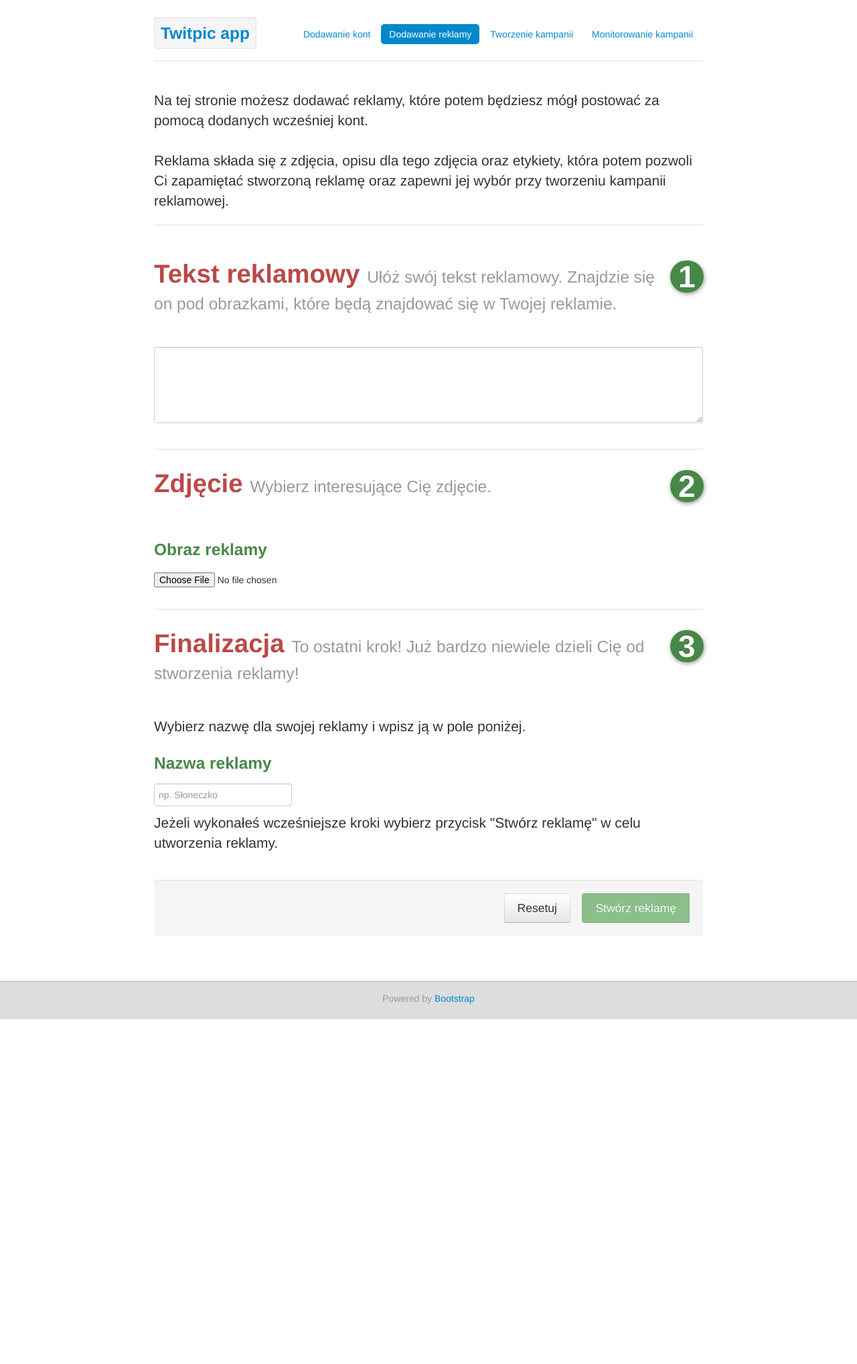
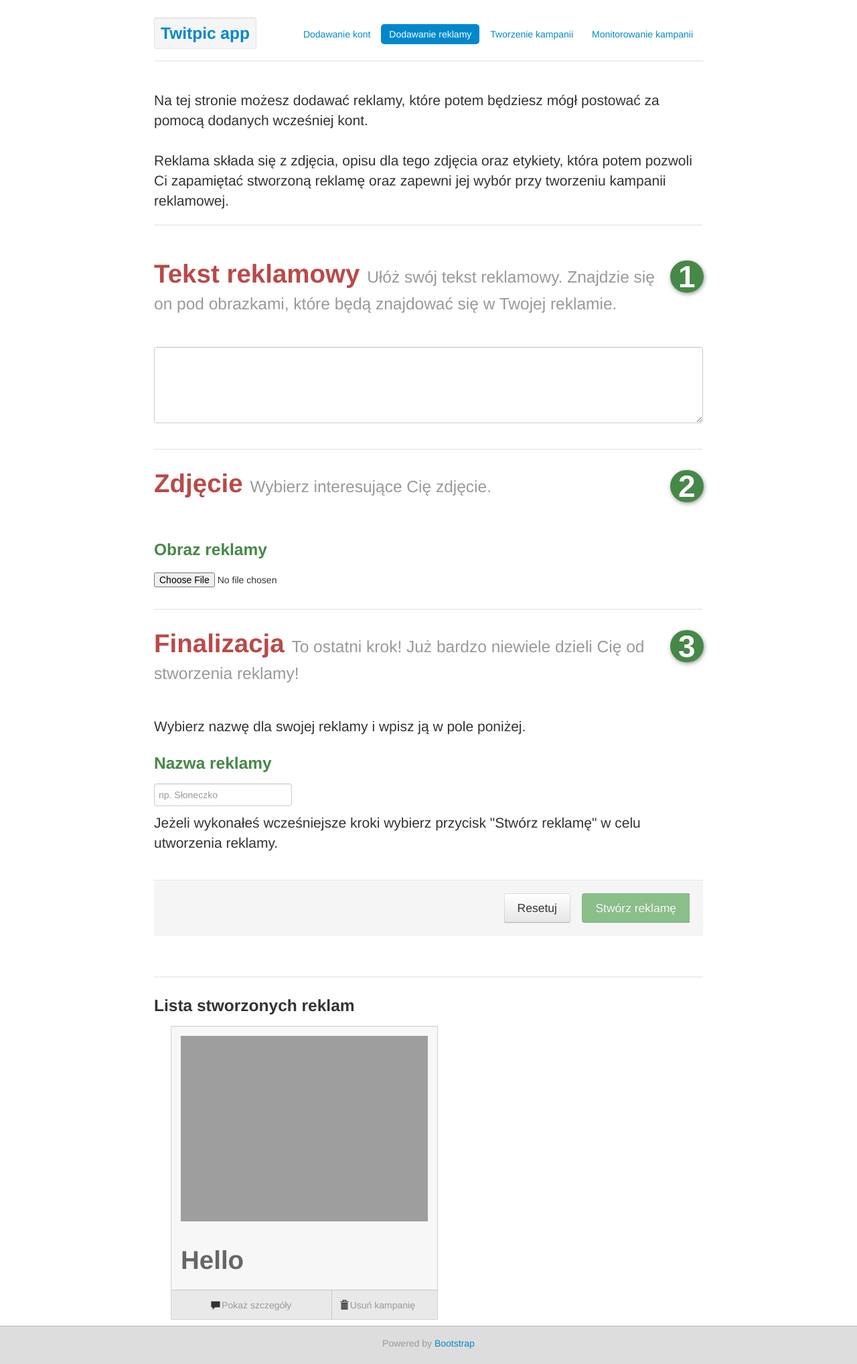
Before and after one commit to kopytek/twitpic, a PHP site: page /dodawanie-reklamy.html in a window 1280 px wide. Shown: the whole page at 67% size. Before the commit the page ends 1522 px from the top, so only its background shows below. Run offline with PHP 8.4, Linux system fonts and the light colour scheme; some libraries are stand-ins or nearby versions; grey boxes are pictures that could not be loaded.

Commit message:
working with dodawanie-reklamy, html structure for showing adds

```diff
--- a/css/style.css
+++ b/css/style.css
@@ -19,6 +19,13 @@
 			- jumbotron
 		03 Dodawanie kont
 		04 Dodawanie reklamy
+			- tworzenie reklamy
+				- etap-pierwszy
+				- etap-drugi
+				- etap-trzeci
+			- wyswietlanie reklam
+				- update
+				- deletes
 		05 Tworzenie kampanii
 			- etap-pierwszy
 			- etap-drugi
@@ -69,9 +76,9 @@ footer {
 	box-shadow: 0 -1px 1px #bbb;
 }
 .lista-kont,
-.tworzenie-reklamy,
 .tworzenie-kampanii,
-.monitorowanie-kampanii {
+.monitorowanie-kampanii,
+.wyswietlanie-reklam {
 	margin-bottom: 4em;
 }
 
@@ -156,10 +163,6 @@ section[class*="etap"] span.badge {
 	width: 100%; /* kontener, w którym jest textarea
 					będzie definiować jego długość */
 }
-.tworzenie-reklamy .etap-trzeci {
-	/*mały margines dolny by było więcej miejsca*/
-	margin-bottom: 2em;
-}
 .nazwa-reklamy-input {
 	/* powiększamy lekko input*/
 	height: 34px !important;
@@ -181,6 +184,90 @@ section[class*="etap"] span.badge {
 .row-fluid [class*="span"]:nth-child(4n+1):not(.no-margin-left) {
 	/*margin-left: 0;*/
 }
+
+/*	WYSWIETLANIE REKLAM	 */
+
+/* lekkko zmieniony well udostępniony przez bootstrap */
+.well-custom {
+	background-color: rgba(0,0,0,.03);
+	border: 1px solid rgba(0,0,0,.15);
+
+	-webkit-border-radius: 2px;
+	   -moz-border-radius: 2px;
+			border-radius: 2px;
+	-webkit-box-shadow: inset 0 1px 1px rgba(0, 0, 0, 0.05);
+	   -moz-box-shadow: inset 0 1px 1px rgba(0, 0, 0, 0.05);
+			box-shadow: inset 0 1px 1px rgba(0, 0, 0, 0.05);
+}
+ul.lista-reklam li {
+	/*min-height: 213px !important;*/
+}
+/* musimy wywalić marginesy dla pewnych elementów na liście */
+ul.lista-reklam li:nth-child(2n+1) {
+	margin-left: 0 !important;
+}
+ul.lista-reklam li:nth-child(2) {
+	margin-top: 0 !important;
+}
+.well-custom h1 {
+	color: #666;
+}
+.well-custom .img-holder,
+.well-custom .media-body,
+.well-custom .media-details {
+	padding: 1em;
+}
+/* obrazek musi być w jakimś zewnętrznym 'pudełku', który będzie miał ustalony width*/
+.well-custom .img-holder{
+
+}
+.well-custom .media-details{
+	position: relative;
+	left: 0;
+	width: 100%;
+	float: left;
+	display: none;
+}
+.well-custom .media-buttons {
+	position: relative;
+	bottom: 0;
+	left: 0;
+	width: 100%;
+	background-color: rgba(0, 0, 0, .06);
+	float: left;
+
+	border-top: 1px solid rgba(0,0,0,.15);
+}
+.well-custom .media-buttons i {
+	width: 16px;
+	-webkit-transform: scale(1.1);
+	   -moz-transform: scale(1.1);
+		    transform: scale(1.1);
+}
+.well-custom .media-buttons a {
+	color: #999;
+	border-left: 1px solid rgba(0, 0, 0, .15);
+	padding: .8em;
+	text-decoration: none;
+
+	-webkit-transition: all 0.2s ease-in-out;
+	   -moz-transition: all 0.2s ease-in-out;
+	     -o-transition: all 0.2s ease-in-out;
+			transition: all 0.2s ease-in-out;
+}
+.well-custom .media-buttons a:focus,
+.well-custom .media-buttons a:hover {
+	background-color: rgba(0, 0, 0, .1);
+}
+.well-custom .media-buttons a.pokaz-szczegoly {
+	width: 60%;
+	text-align: center;
+	border-left: none;
+}
+.well-custom .media-buttons a.usun-kampanie {
+	width: 40%;
+}
+
 
 
 /*	========================================
--- a/dodawanie-reklamy.html
+++ b/dodawanie-reklamy.html
@@ -102,58 +102,46 @@
             <p class="lead">
               Jeżeli wykonałeś wcześniejsze kroki wybierz przycisk "Stwórz reklamę" w celu utworzenia reklamy.
             </p>
-
                 <div class="form-actions btn-group pull-right">
                   <button class="btn btn-large btn-success disabled pull-right" type="submit" id="stworz-reklame-button">Stwórz reklamę</button>
                   <button type="reset" class="btn btn-large pull-right">Resetuj</button>
                 </div>
-
           </div>
           </section> <!-- etap-trzeci -->
          </fieldset>
         </form>
-        <script type="text-javascript">
-        $(function () {
-        $('#fileupload').fileupload({
-      dataType: 'json',
-      type:     'POST',
-      url:      "http://q4.maszyna.pl/api/adds",
-      formData: {
-        'name': $('#nazwaReklamy').val(),
-        'text': $('#wiadomoscDoWyslania').val()
-      },
-      add: function (e, data) {
-        data.context = $('#stworz-reklame-button');
-        $("#commercial_create_form").unbind('submit');
-        $("#commercial_create_form").submit(function(){
-          data.submit();
-          return false;
-        });
-      },
-      done: function (e, data) {
-        console.log(data);
-        if(data.result && data.result.files) {
-          $.each(data.result.files, function (index, file) {
-            $('#commercial_create_form fieldset').append('<div class="alert alert-info"><button type="button" class="close" data-dismiss="alert">&times;</button><strong>Dodano:</strong> '+file.name+'</div>');
-          });
-        }
-        else {
-          $('#commercial_create_form fieldset').prepend('<div class="alert alert-error"><button type="button" class="close" data-dismiss="alert">&times;</button><strong>Blad\' !</strong> Zła odpowiedź</div>');
-        }
-      },
-      fail: function(e, data) {
-        $('#commercial_create_form fieldset').prepend('<div class="alert alert-error"><button type="button" class="close" data-dismiss="alert">&times;</button><strong>Blad\' !</strong> niczego nie wgrałem</div>');
-      }
-    });
-  });
-  </script>
       </section> <!--  tworzenie-reklamy  -->
+      <section class="container wyswietlanie-reklam"><!-- wyswietlanie-reklam -->
+        <hr>
+        <h3>Lista stworzonych reklam</h3>
+        <div class="alert-box">
+        </div>
+        <ul class="lista-reklam row-fluid">
+          <li class="media span6" data-nazwa-kampanii="Słoneczko">
+            <div class="span12 well-custom">
+              <div class="span12 img-holder">
+                <img class="media-object" src="img/">
+              </div>
+              <div class="media-body">
+                <h1> Hello </h1>
+              </div>
+              <div class="media-details">
+                <p>Tu będą wyświetlane szczegóły.</p>
+              </div>
+              <div class="media-buttons">
+                <a href="#" class="pull-left pokaz-szczegoly" alt=""><i class="icon-comment"></i>Pokaż szczegóły</a>
+                <a href="#" class="pull-right usun-kampanie" alt=""><i class="icon-trash"></i>Usuń kampanię</a>
+              </div>
+            </div>
+          </li>
+        </ul>
+      </section>
     </div>
     <footer id="footer" class="navbar-bottom">
       <div class="container footer">
         <p class="muted text-center">
           Powered by <a href="http://twitter.github.com/bootstrap/" title="Twitter Bootstrap" alt="Twitter Bootstrap">Bootstrap</a>
-          <!-- , <a href="http://bootswatch.com/readable/" title="Readable Theme" alt="Readable Theme">Readable</a> theme from <a href="http://bootswatch.com/" title="Bootswatch.com" alt="Bootswatch.com">Bootswatch.com</a> -->
+          <!-- , <a href="http://bootswatch.com/readable/" title="Readable Theme" alt="Readable Theme">Readable</a> theme from <a href="http://bootswatch.com/" title="Bootswatch.com" alt="Bootswatch.com">Bootswatch.com</a>
         </p>
       </div>
     </footer>
--- a/index.html
+++ b/index.html
@@ -44,12 +44,12 @@
         </header>
       </div>
       <div class="container jumbotron">
-        <h1>Twitpic App</h1>
+        <h1>TP Add Manager</h1>
         <p class="lead">Twitpic jest aplikacją pozwalająca na dodawanie wielu kont na twitpic, zarządzanie nimi oraz dodawanie treści.
         </p>
         <p class="lead">Żeby rozpocząć musisz dodać konta, które będziesz mógł wykorzystywać, kliknij przycisk poniżej by rozpocząć swoją przygodę.
         </p>
-        <a class="btn btn-large btn-success" href="/dodawanie-kont" >Rozpocznij</a>
+        <a class="btn btn-large btn-success" href="/dodawanie-reklamy" >Rozpocznij</a>
       </div>
     </div>
     <footer id="footer" class="navbar-bottom  ">
```
Also changed, not shown: 1 other file.
